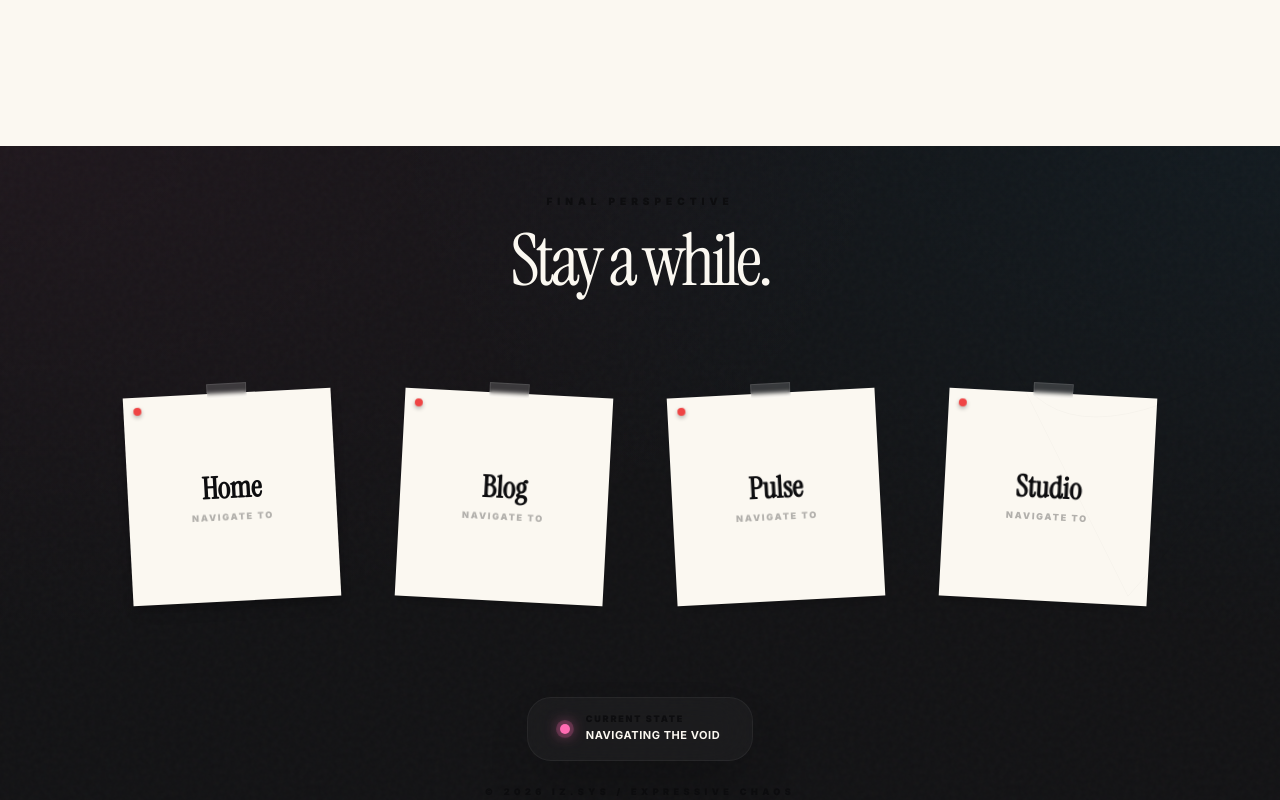
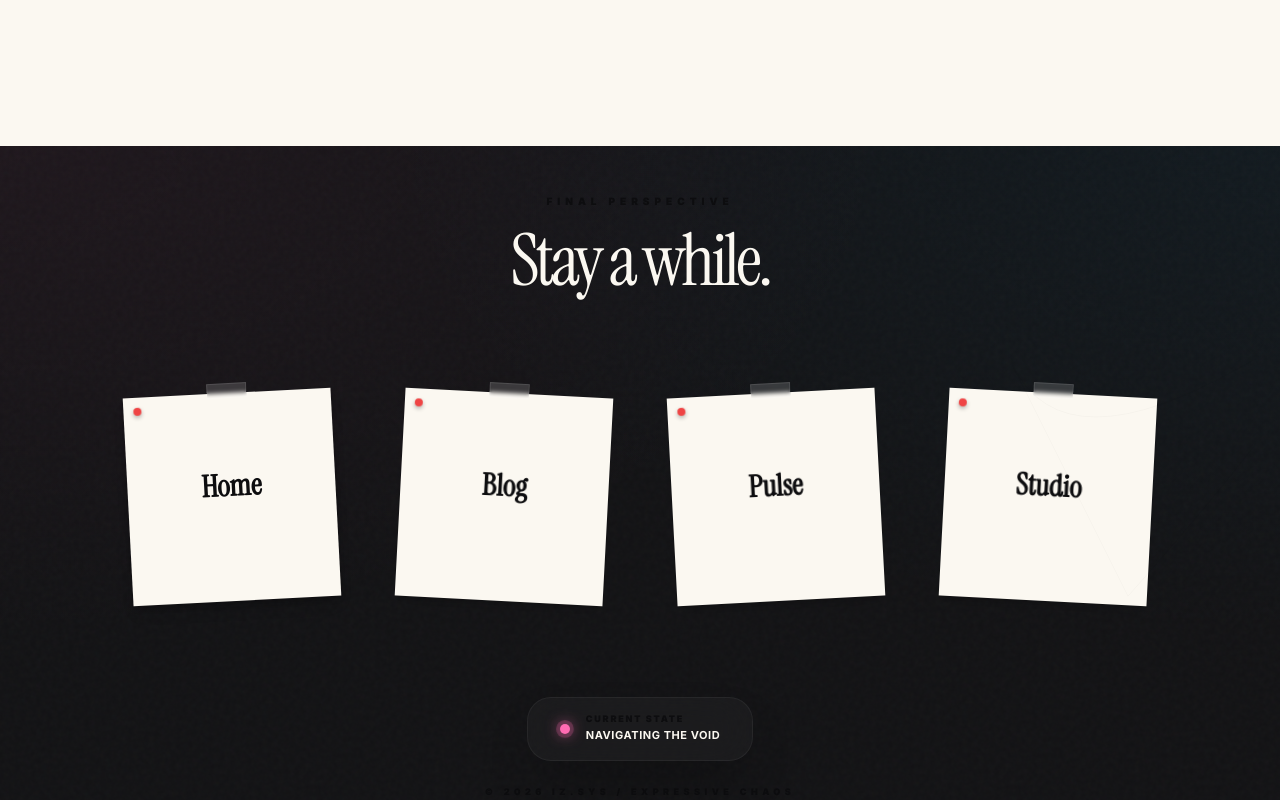
Before and after one commit to nkundabella/reminiscent, a Next.js app: page / in a window 1280 px wide. Shown: the part 3142-3942 px from the top of the page. Built offline with nearby package versions, Linux system fonts and the light colour scheme.

Commit message:
fix the footer section on home

```diff
--- a/src/components/Footer.tsx
+++ b/src/components/Footer.tsx
@@ -1,6 +1,7 @@
 "use client";
 
 import { motion } from "framer-motion";
+import { ArrowDown } from "lucide-react";
 import Link from "next/link";
 import { usePathname } from "next/navigation";
 import { useEffect, useState } from "react";
@@ -130,7 +131,7 @@ function DesktopRevealFooter() {
   return (
     <div className="relative mt-40">
       {/* The sticky container that sits behind the content */}
-      <div className="sticky bottom-0 h-auto md:h-[700px] w-full overflow-hidden desk-surface flex items-center justify-center p-8 md:p-10 -z-10 bg-[#0d0d0f]">
+      <div className="sticky bottom-0 h-auto md:h-[700px] w-full overflow-hidden desk-surface flex items-center justify-center p-8 md:p-10 z-10 bg-[#0d0d0f]">
           <div className="absolute inset-0 receipt-texture opacity-10 pointer-events-none" />
 
           <div className="relative w-full max-w-6xl h-full flex flex-col items-center justify-center gap-12 md:gap-24 py-20">
@@ -143,20 +144,24 @@ function DesktopRevealFooter() {
             {/* Scattered Notes (Links) */}
             <div className="flex flex-wrap justify-center gap-6 md:gap-16 relative w-full px-4">
               {links.map((link, i) => (
+                <Link key={link.href} href={link.href} className="shrink-0">
                   <motion.div
-                  key={link.href}
                     initial={{ rotate: i % 2 === 0 ? -3 : 3, y: 0 }}
                     whileHover={{ y: -15, rotate: 0, scale: 1.05, zIndex: 50 }}
-                  className="scattered-note w-36 h-36 md:w-52 md:h-52 flex flex-col items-center justify-center text-center cursor-pointer group shrink-0"
+                    className="scattered-note w-36 h-36 md:w-52 md:h-52 flex flex-col items-center justify-center text-center cursor-pointer group"
                   >
                     <div className="note-pin" />
-                  <Link href={link.href} className="flex flex-col items-center px-4">
-                    <span className="font-serif text-xl md:text-3xl font-black mb-1 group-hover:text-aura-pink transition-colors leading-tight">
+                    <div className="flex flex-col items-center px-4">
+                      <span className="font-serif text-xl md:text-3xl font-black mb-2 group-hover:text-aura-pink transition-colors leading-tight">
                         {link.label}
                       </span>
-                    <span className="text-[8px] md:text-[9px] font-black uppercase tracking-[0.2em] opacity-30">Navigate to</span>
+                      <div className="flex items-center gap-1.5 text-aura-pink opacity-0 group-hover:opacity-100 transition-opacity translate-y-2 group-hover:translate-y-0 duration-300">
+                        <span className="text-[8px] md:text-[9px] font-black uppercase tracking-[0.2em]">Navigate</span>
+                        <ArrowDown className="w-3 h-3 animate-bounce" />
+                      </div>
+                    </div>
+                  </motion.div>
                 </Link>
-                </motion.div>
               ))}
 
               {/* Artistic Scribble/Note */}
```
Lines whose indentation alone changed are shown as unchanged.
